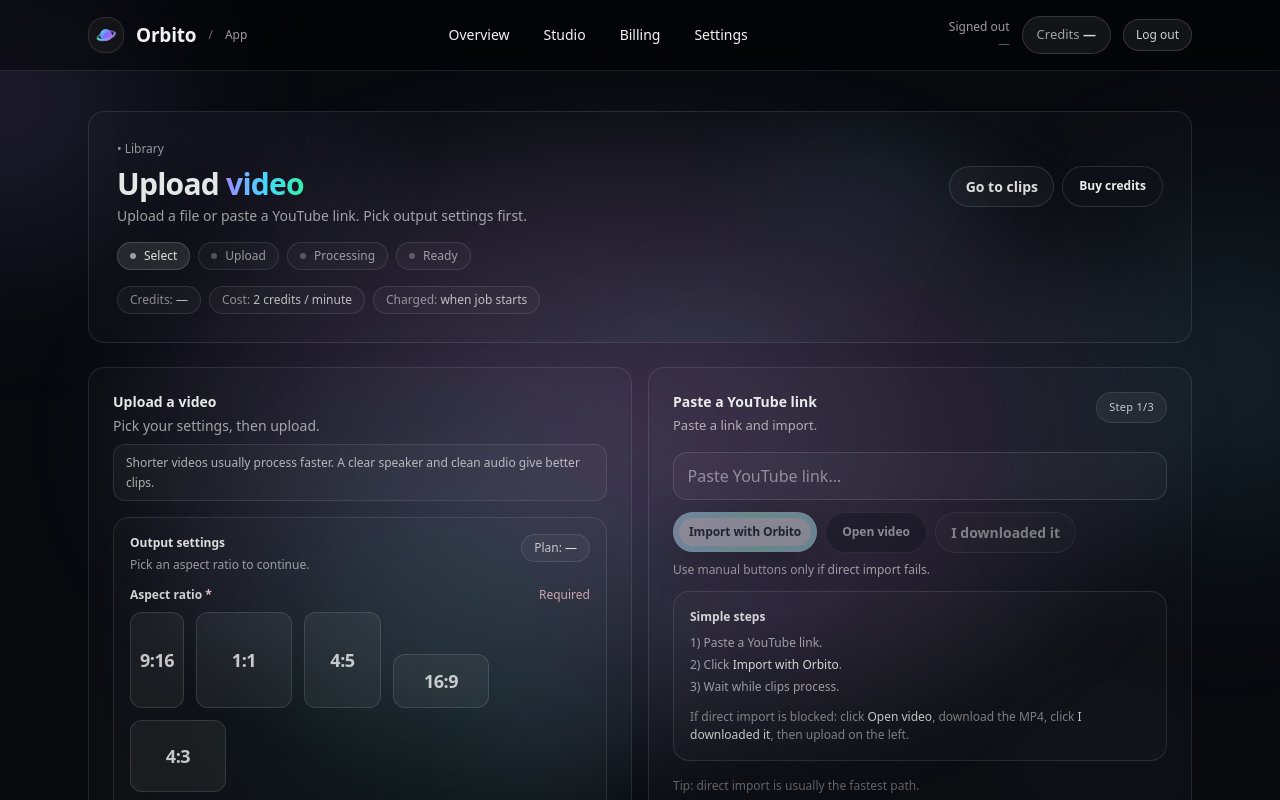
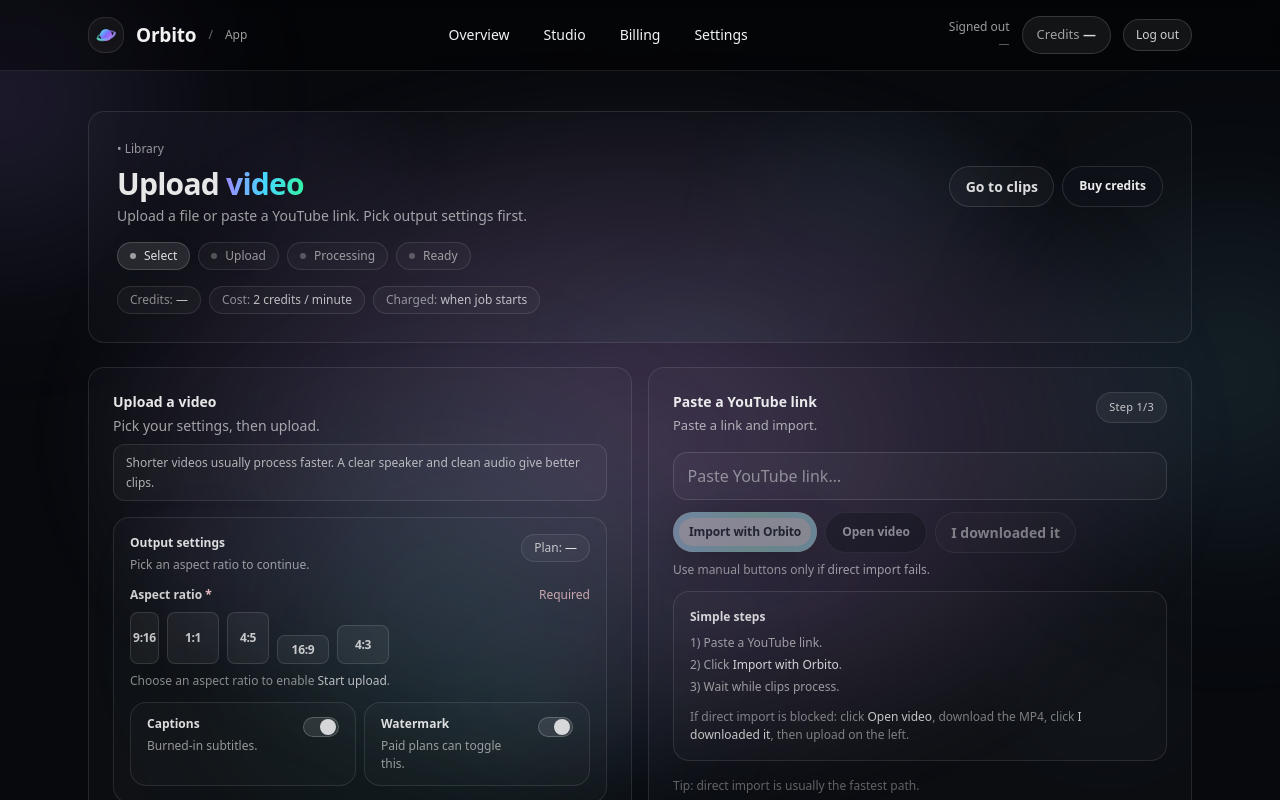
Before and after one commit to Sakibhoq/clipforge-ai, a Next.js app in the folder frontend/: page /app/upload in a window 1280 px wide. Shown: the top 800 px of the page. Built offline with nearby package versions, Linux system fonts and the light colour scheme; no server answers.

Commit message:
refine upload ratio buttons and isolate clips route

```diff
--- a/frontend/app/app/clips/page.tsx
+++ b/frontend/app/app/clips/page.tsx
@@ -2,7 +2,7 @@
 
 import React, { Suspense, useEffect, useMemo, useRef, useState } from "react";
 import Link from "next/link";
-import { useRouter, useSearchParams } from "next/navigation";
+import { usePathname, useRouter, useSearchParams } from "next/navigation";
 import { apiFetch } from "@/lib/api";
 
 export const dynamic = "force-dynamic";
@@ -1541,6 +1541,10 @@ function ClipsWorkspace() {
 }
 
 export default function ClipsPage() {
+  const pathname = usePathname() || "";
+  const onClipsRoute = pathname === "/app/clips" || pathname.startsWith("/app/clips/");
+  if (!onClipsRoute) return null;
+
   return (
     <Suspense fallback={<div className="text-sm text-white/60">Loading clips…</div>}>
       <ClipsWorkspace />
--- a/frontend/app/app/upload/page.tsx
+++ b/frontend/app/app/upload/page.tsx
@@ -705,7 +705,7 @@ function AspectSegment({
 }) {
   const [rw, rh] = value.split(":").map((n) => Number(n));
   const ratio = Number.isFinite(rw) && Number.isFinite(rh) && rw > 0 && rh > 0 ? rw / rh : 1;
-  const maxSide = 96;
+  const maxSide = 52;
   const boxW = ratio >= 1 ? maxSide : Math.round(maxSide * ratio);
   const boxH = ratio >= 1 ? Math.round(maxSide / ratio) : maxSide;
 
@@ -715,14 +715,14 @@ function AspectSegment({
       onClick={onClick}
       aria-label={`Set aspect ratio ${value}`}
       className={cx(
-        "relative inline-flex shrink-0 items-center justify-center rounded-xl border px-3 py-2 text-center transition",
+        "relative inline-flex shrink-0 items-center justify-center rounded-lg border text-center transition",
         active
           ? "border-white/30 bg-white/[0.16] text-white/95"
           : "border-white/12 bg-white/[0.05] text-white/75 hover:bg-white/[0.09] hover:border-white/20"
       )}
       style={{ width: `${boxW}px`, height: `${boxH}px` }}
     >
-      <span className="text-[18px] font-semibold tracking-tight leading-none">{value}</span>
+      <span className="text-[12px] font-semibold tracking-tight leading-none">{value}</span>
     </button>
   );
 }
@@ -1539,7 +1539,7 @@ function UploadWorkspace() {
                   )}
                 </div>
 
-                <div className="mt-2 flex flex-wrap items-end gap-3">
+                <div className="mt-2 flex flex-wrap items-end gap-2">
                   {(["9:16", "1:1", "4:5", "16:9", "4:3"] as AspectRatio[]).map((v) => (
                     <AspectSegment
                       key={v}
```
